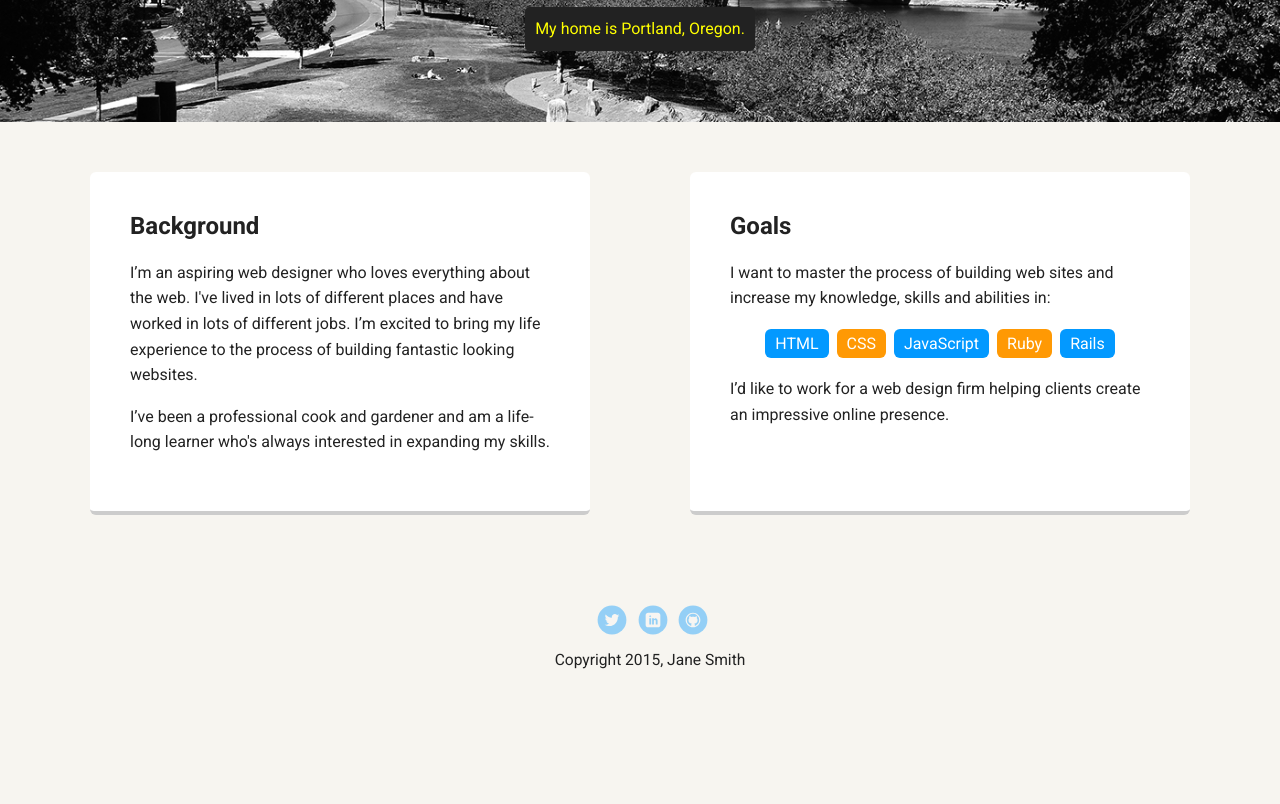
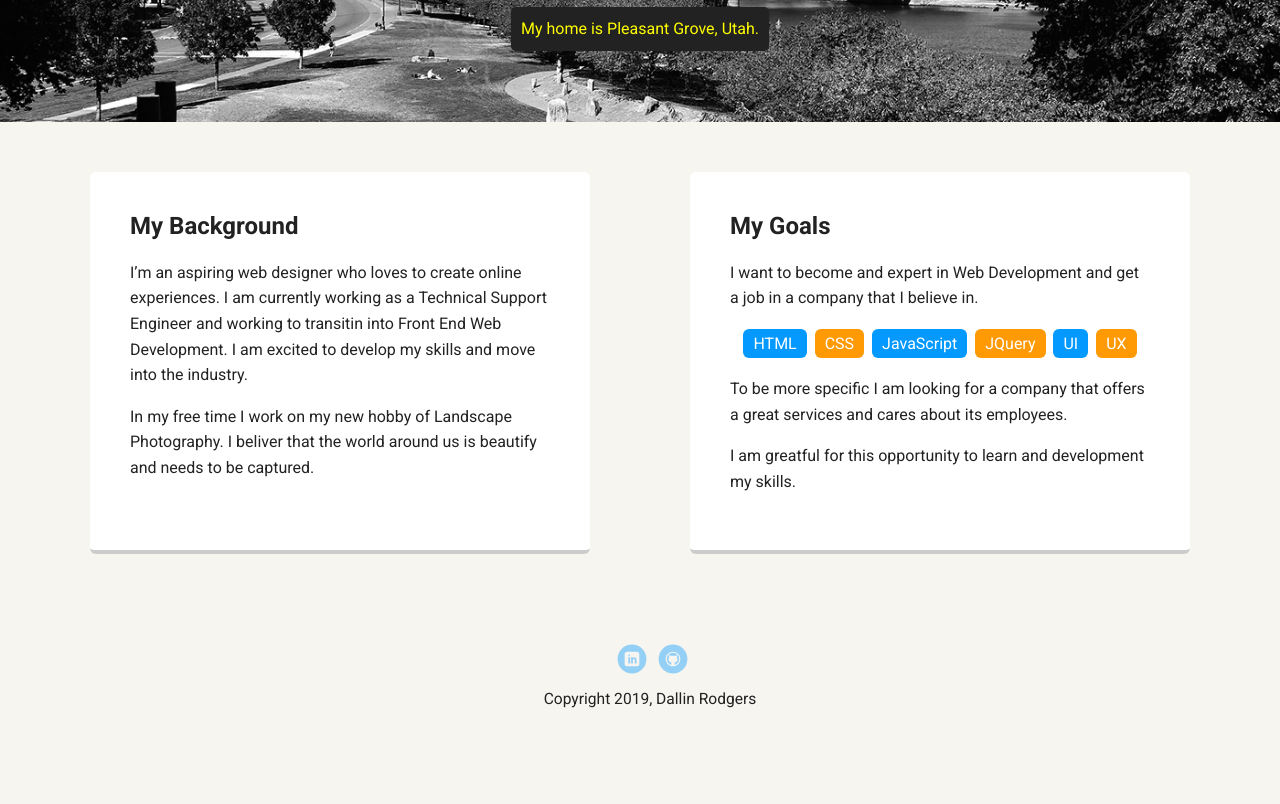
Before and after one commit to DallinRodgers/My_Personal_Profile_Page, a plain HTML site: page index.html in a window 1280 px wide. Shown: the part 348-1152 px from the top of the page. Before the commit the page ends 1112 px from the top, so only its background shows below. Drawn offline with Linux system fonts and the light colour scheme; a web font is replaced by a local one.

Commit message:
Updated index.html

```diff
--- a/index.html
+++ b/index.html
@@ -1,55 +1,93 @@
-<!doctype html>
+<!DOCTYPE html>
 <html lang="en">
-<head>
-  <meta charset="utf-8">
-  <title>Jane Smith's Profile</title>
-  <meta name="viewport" content="width=device-width, initial-scale=1.0">
-  <link rel="stylesheet" href="styles.css">
-  <link href="https://fonts.googleapis.com/css?family=Muli%7CRoboto:400,300,500,700,900" rel="stylesheet"></head>
+  <head>
+    <meta charset="utf-8" />
+    <title>Dallin Rodgers Profile</title>
+    <meta name="viewport" content="width=device-width, initial-scale=1.0" />
+    <link rel="stylesheet" href="styles.css" />
+    <link
+      href="https://fonts.googleapis.com/css?family=Muli%7CRoboto:400,300,500,700,900"
+      rel="stylesheet"
+    />
+  </head>
+
   <body>
-
     <div class="main-nav">
-        <ul class="nav">
-          <li class="name">Jane Smith</li>
-          <li><a href="#">Home</a></li>
-          <li><a href="#">Experience</a></li>
-        </ul>
+      <ul class="nav">
+        <li class="name">Dallin Rodgers</li>
+        <li><a href="index.html">Home</a></li>
+        <li><a href="#">Experience</a></li>
+      </ul>
     </div>
 
     <header>
-      <img src="images/me.png" alt="Drawing of Jane Smith" class="profile-image">
-      <h1 class="tag name">Hello, I’m Jane.</h1>
-      <p class="tag location">My home is Portland, Oregon.</p>
+      <img
+        src="images/me.png"
+        alt="Drawing of Jane Smith"
+        class="profile-image"
+      />
+      <h1 class="tag name">Hello, I’m Dallin.</h1>
+      <p class="tag location">My home is Pleasant Grove, Utah.</p>
     </header>
 
     <main class="flex">
       <div class="card">
-        <h2>Background</h2>
-        <p>I’m an aspiring web designer who loves everything about the web. I've lived in lots of different places and have worked in lots of different jobs. I’m excited to bring my life experience to the process of building fantastic looking websites.</p>
-        <p>I’ve been a professional cook and gardener and am a life-long learner who's always interested in expanding my skills.</p>
+        <h2>My Background</h2>
+        <p>
+          I’m an aspiring web designer who loves to create online experiences. I
+          am currently working as a Technical Support Engineer and working to
+          transitin into Front End Web Development. I am excited to develop my
+          skills and move into the industry.
+        </p>
+        <p>
+          In my free time I work on my new hobby of Landscape Photography. I
+          beliver that the world around us is beautify and needs to be captured.
+        </p>
       </div>
 
       <div class="card">
-        <h2>Goals</h2>
-        <p>I want to master the process of building web sites and increase my knowledge, skills and abilities in:</p>
+        <h2>My Goals</h2>
+        <p>
+          I want to become and expert in Web Development and get a job in a
+          company that I believe in.
+        </p>
         <ul class="skills">
           <li>HTML</li>
           <li>CSS</li>
           <li>JavaScript</li>
-          <li>Ruby</li>
-          <li>Rails</li>
+          <li>JQuery</li>
+          <li>UI</li>
+          <li>UX</li>
         </ul>
-        <p>I’d like to work for a web design firm helping clients create an impressive online presence.</p>
+        <p>
+          To be more specific I am looking for a company that offers a great
+          services and cares about its employees.
+        </p>
+        <p>
+          I am greatful for this opportunity to learn and development my skills.
+        </p>
       </div>
-
     </main>
     <footer>
       <ul>
-        <li><a href="#" class="social twitter">Twitter</a></li>
-        <li><a href="#" class="social linkedin">LinkedIn</a></li>
-        <li><a href="#" class="social github">Github</a></li>
+        <li>
+          <a
+            target="_blank"
+            href="https://www.linkedin.com/in/dallin-rodgers-363342121/"
+            class="social linkedin"
+            >LinkedIn</a
+          >
+        </li>
+        <li>
+          <a
+            target="_blank"
+            href="https://github.com/DallinRodgers"
+            class="social github"
+            >Github</a
+          >
+        </li>
       </ul>
-      <p class="copyright">Copyright 2015, Jane Smith</p>
+      <p class="copyright">Copyright 2019, Dallin Rodgers</p>
     </footer>
   </body>
-  </html>
+</html>
```
